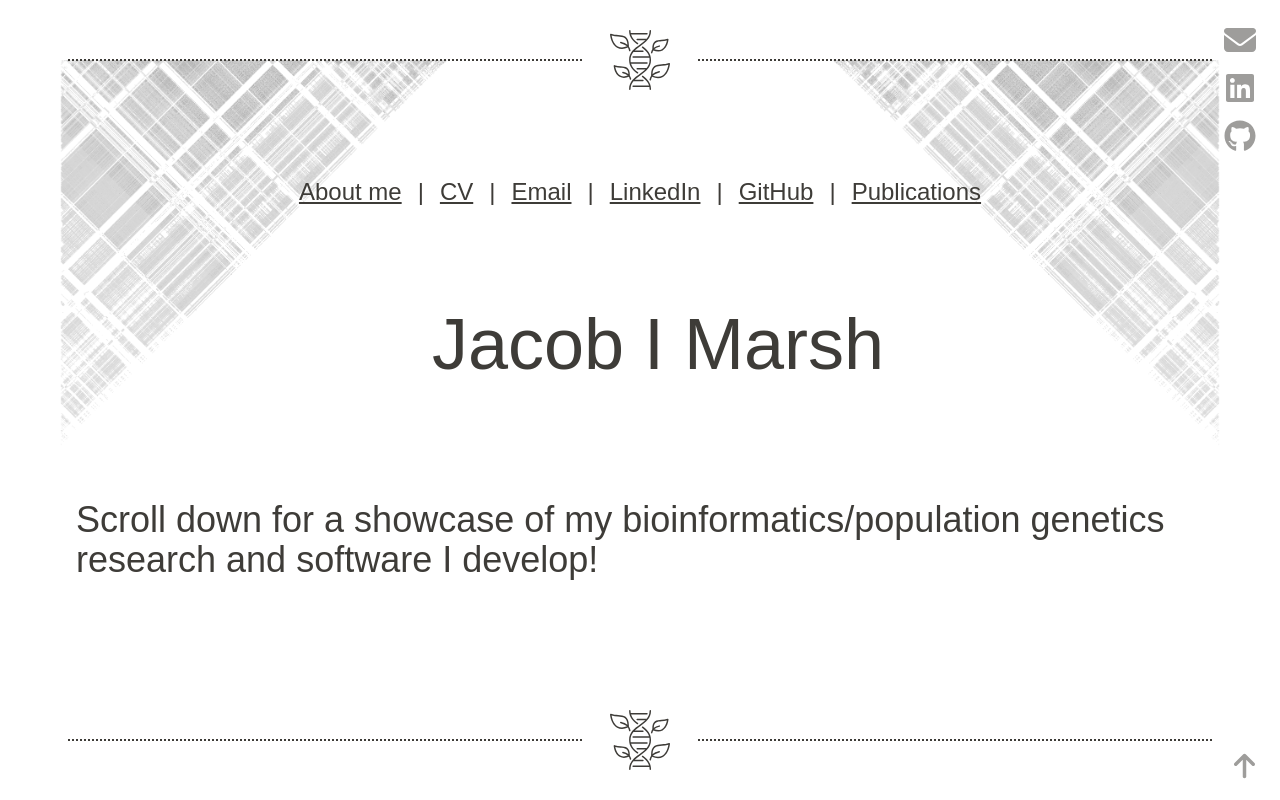
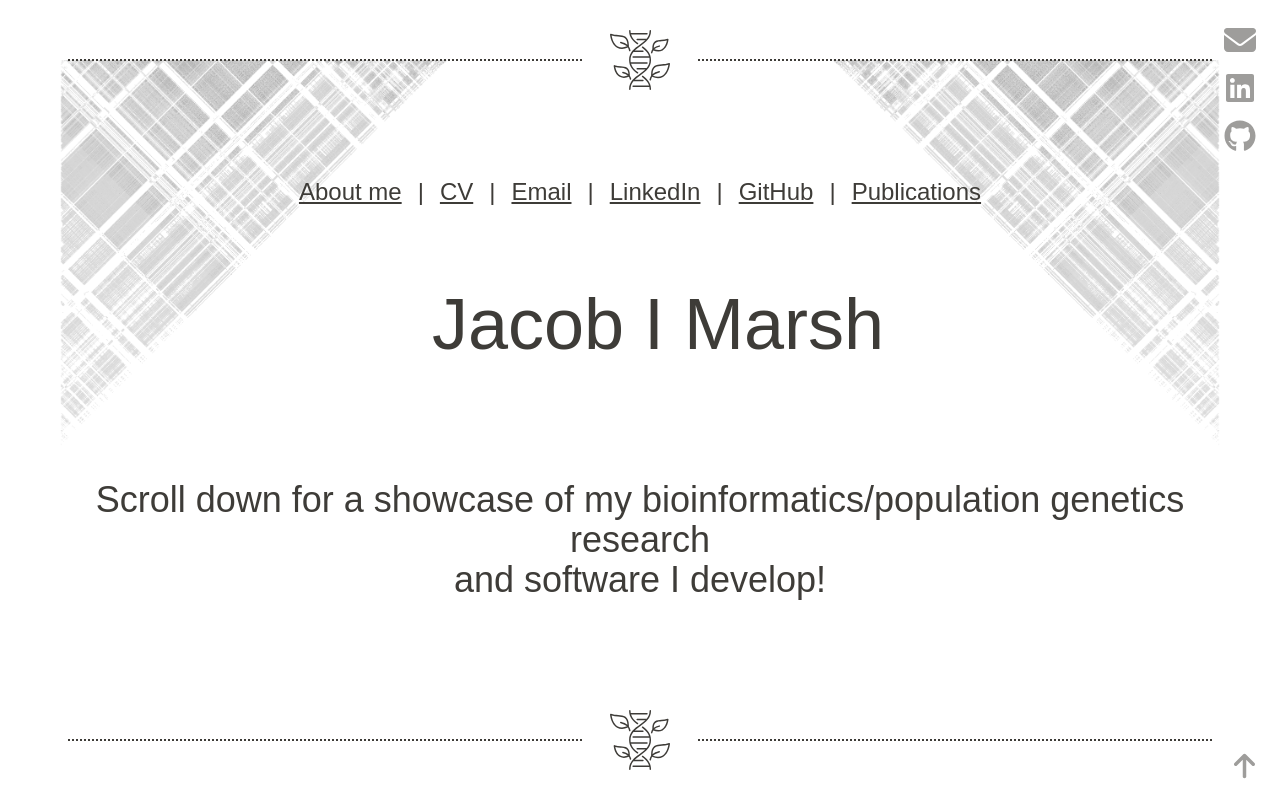
Before and after one commit to jacobimarsh/Showcase, a React (Vite) app: page / in a window 1280 px wide. Built offline with nearby package versions, Linux system fonts and the light colour scheme; a web font is replaced by a local one.

Commit message:
Center and split homepage text into two lines

```diff
--- a/src/Home.jsx
+++ b/src/Home.jsx
@@ -78,8 +78,9 @@ const Home = () => {
   {/* Main Content */}
   <div className="flex-grow flex flex-col items-center justify-center text-[#3e3c3]">
     <h1 className="text-7xl font-bold Hero ml-9 mb-15">Jacob I Marsh</h1>
-    <h3 className="text-4xl font-bold Hero ml-9 mt-15">
-      Scroll down for a showcase of my bioinformatics/population genetics research and software I develop!
+    <h3 className="text-4xl font-bold Hero text-center mt-15">
+      Scroll down for a showcase of my bioinformatics/population genetics research<br />
+      and software I develop!
     </h3>
   </div>
 
```
